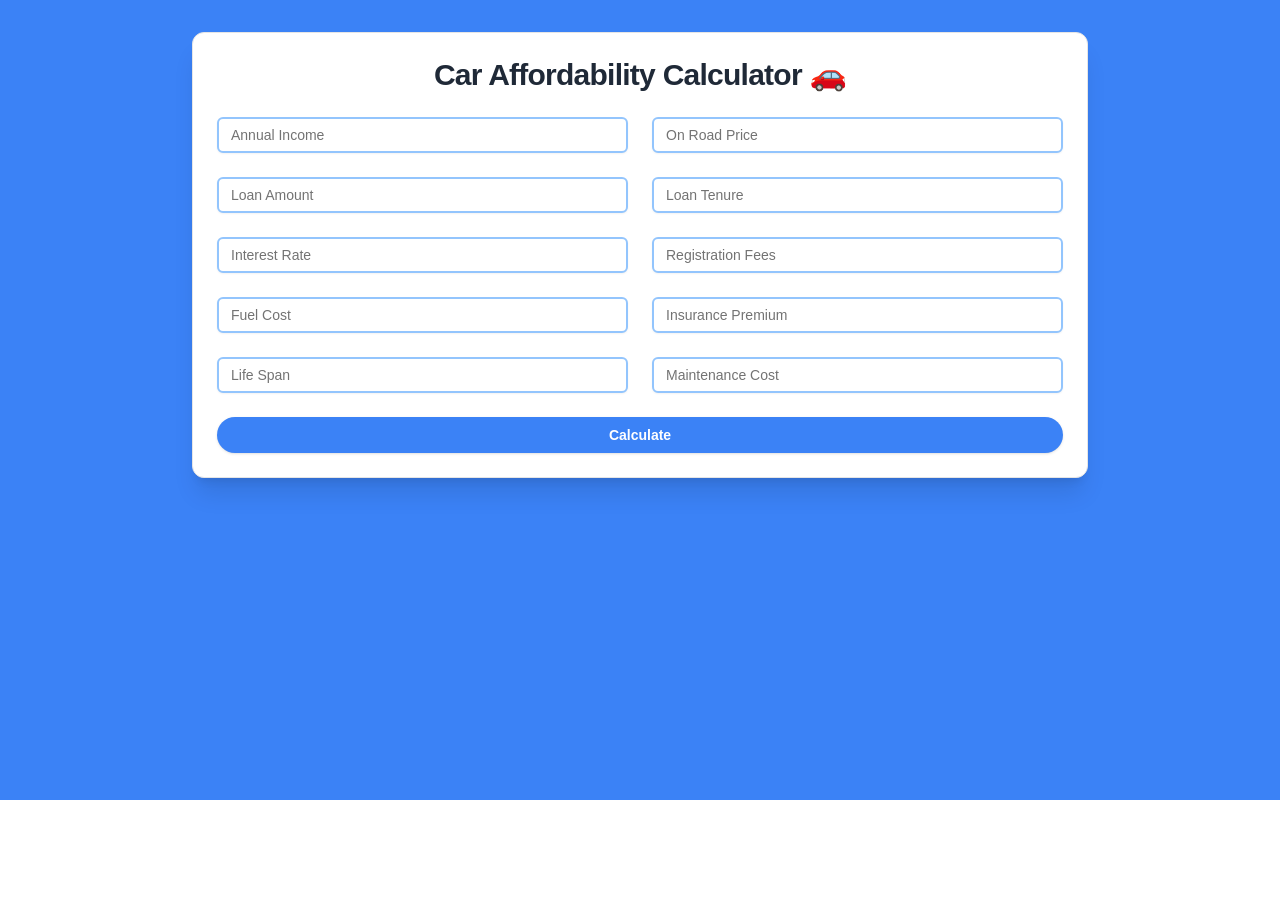
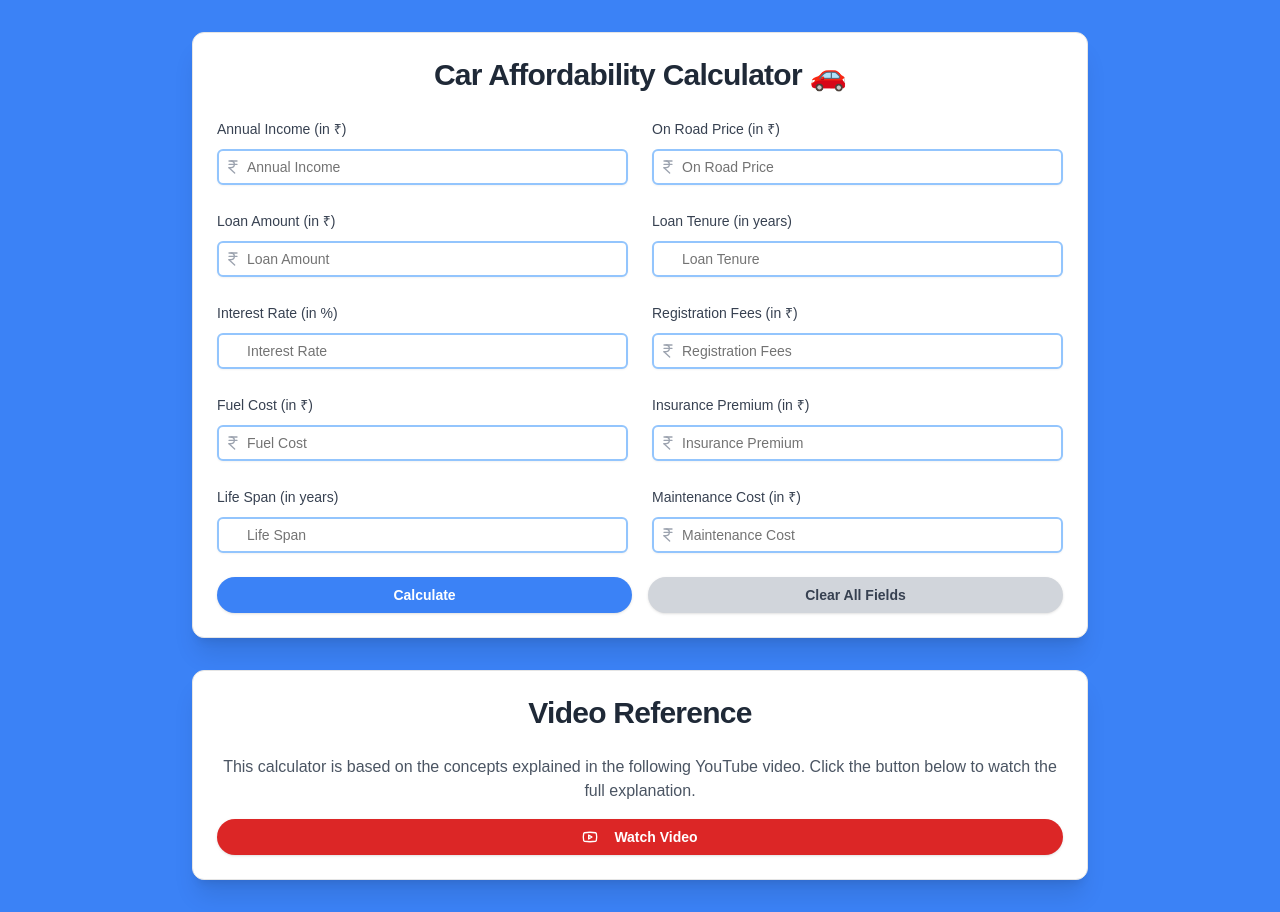
Before and after one commit to krishnanunnismenon/zero1Calc, a Next.js app: page /car-afford in a window 1280 px wide. Before the commit the page ends 800 px from the top, so only its background shows below. Built offline with nearby package versions, Linux system fonts and the light colour scheme.

Commit message:
almost completed car affordability

```diff
--- a/app/car-afford/page.tsx
+++ b/app/car-afford/page.tsx
@@ -5,6 +5,9 @@ import { motion } from 'framer-motion'
 import { Input } from '@/components/ui/input'
 import { Button } from '@/components/ui/button'
 import { Card, CardContent, CardHeader, CardTitle } from '@/components/ui/card'
+import { Label } from '@/components/ui/label'
+import { IndianRupee, Youtube } from 'lucide-react'
+import { Alert, AlertDescription } from '@/components/ui/alert'
 
 interface Inputs {
   annualIncome: string;
@@ -20,17 +23,17 @@ interface Inputs {
 }
 
 interface Results {
-  tax: string;
-  disposableIncome: string;
-  downPayment: string;
-  emi: string;
-  totalInterest: string;
-  totalLoan: string;
-  totalBuyingCost: string;
-  totalOperationalCost: string;
-  totalMaintenanceCost: string;
-  totalCost: string;
-  annualCost: string;
+  tax: number;
+  disposableIncome: number;
+  downPayment: number;
+  emi: number;
+  totalInterest: number;
+  totalLoan: number;
+  totalBuyingCost: number;
+  totalOperationalCost: number;
+  totalMaintenanceCost: number;
+  totalCost: number;
+  annualCost: number;
   isAffordable: boolean;
 }
 
@@ -50,12 +53,47 @@ const Page: React.FC = () => {
 
   const [results, setResults] = useState<Results | null>(null)
   const [isLoading, setIsLoading] = useState<boolean>(false)
+  const [showVideo, setShowVideo] = useState<boolean>(false)
+  const [errors, setErrors] = useState<string[]>([])
 
   const handleChange = (e: React.ChangeEvent<HTMLInputElement>) => {
     setInputs({ ...inputs, [e.target.name]: e.target.value })
   }
 
+  const clearAllFields = () => {
+    setInputs({
+      annualIncome: '',
+      onRoadPrice: '',
+      loanAmount: '',
+      loanTenure: '',
+      interestRate: '',
+      registrationFees: '',
+      fuelCost: '',
+      insurancePremium: '',
+      lifeSpan: '',
+      maintenanceCost: '',
+    })
+    setResults(null)
+    setErrors([])
+  }
+
+  const validateInputs = (): boolean => {
+    const newErrors: string[] = []
+    Object.entries(inputs).forEach(([key, value]) => {
+      if (!value.trim()) {
+        newErrors.push(`${formatLabel(key)} is required`)
+      }
+    })
+    setErrors(newErrors)
+    return newErrors.length === 0
+  }
+
   const calculateResults = () => {
+    if (!validateInputs()) {
+      return
+    }
+
+
     setIsLoading(true)
     setTimeout(() => {
       const {
@@ -135,50 +173,86 @@ const Page: React.FC = () => {
 
       // Set Results
       setResults({
-        tax: tax.toFixed(2),
-        disposableIncome: disposableIncome.toFixed(2),
-        downPayment: downPayment.toFixed(2),
-        emi: emi.toFixed(2),
-        totalInterest: totalInterest.toFixed(2),
-        totalLoan: totalLoan.toFixed(2),
-        totalBuyingCost: totalBuyingCost.toFixed(2),
-        totalOperationalCost: totalOperationalCost.toFixed(2),
-        totalMaintenanceCost: totalMaintenanceCost.toFixed(2),
-        totalCost: totalCost.toFixed(2),
-        annualCost: annualCost.toFixed(2),
+        tax: Math.round(tax),
+        disposableIncome: Math.round(disposableIncome),
+        downPayment: Math.round(downPayment),
+        emi: Math.round(emi),
+        totalInterest: Math.round(totalInterest),
+        totalLoan: Math.round(totalLoan),
+        totalBuyingCost: Math.round(totalBuyingCost),
+        totalOperationalCost: Math.round(totalOperationalCost),
+        totalMaintenanceCost: Math.round(totalMaintenanceCost),
+        totalCost: Math.round(totalCost),
+        annualCost: Math.round(annualCost),
         isAffordable,
       })
       setIsLoading(false)
     }, 500)
   }
 
+  const formatLabel = (key: string) => {
+    const label = key.replace(/([A-Z])/g, ' $1').replace(/^./, (str) => str.toUpperCase())
+    if (['interestRate'].includes(key)) {
+      return `${label} (in %)`
+    } else if (['loanTenure', 'lifeSpan'].includes(key)) {
+      return `${label} (in years)`
+    } else {
+      return `${label} (in ₹)`
+    }
+  }
+
+  const formatPlaceholder = (key: string) => {
+    return key.replace(/([A-Z])/g, ' $1').replace(/^./, (str) => str.toUpperCase())
+  }
+
   return (
-    <div className="min-h-screen bg-blue-500 p-8">
-      <Card className="max-w-4xl mx-auto bg-white shadow-xl">
+    <div className={`min-h-screen p-8 transition-colors duration-500 ${results ? (results.isAffordable ? 'bg-green-500' : 'bg-red-500') : 'bg-blue-500'}`}>
+      <Card className="max-w-4xl mx-auto bg-white shadow-xl mb-8">
         <CardHeader>
           <CardTitle className="text-3xl font-bold text-center text-gray-800">Car Affordability Calculator 🚗</CardTitle>
         </CardHeader>
         <CardContent>
+
           <div className="grid grid-cols-1 md:grid-cols-2 gap-6 mb-6">
             {Object.entries(inputs).map(([key, value]) => (
+              <div key={key} className="space-y-2">
+                <Label htmlFor={key} className="text-sm font-medium text-gray-700">
+                  {formatLabel(key)}
+                </Label>
+                <div className="relative">
                   <Input
-                key={key}
+                    id={key}
                     type="number"
-                placeholder={key.replace(/([A-Z])/g, ' $1').replace(/^./, (str) => str.toUpperCase())}
+                    placeholder={formatPlaceholder(key)}
                     name={key}
                     value={value}
                     onChange={handleChange}
-                className="bg-white border-2 border-blue-300 focus:border-blue-500 transition-all duration-300"
+                    className={`bg-white border-2 border-blue-300 focus:border-blue-500 transition-all duration-300 pl-7 ${
+                      errors.some(error => error.includes(formatLabel(key))) ? 'border-red-500' : ''
+                    }`}
                   />
+                  {!['interestRate', 'loanTenure', 'lifeSpan'].includes(key) && (
+                    <IndianRupee className="absolute left-2 top-1/2 transform -translate-y-1/2 text-gray-400 w-4 h-4" />
+                  )}
+                </div>
+              </div>
             ))}
           </div>
+          <div className="flex space-x-4">
             <Button
               onClick={calculateResults}
               disabled={isLoading}
-            className="w-full bg-blue-500 text-white font-bold py-3 rounded-full transition-all duration-300"
+              className="flex-1 bg-blue-500 text-white font-bold py-3 rounded-full transition-all duration-300"
             >
               {isLoading ? 'Calculating...' : 'Calculate'}
             </Button>
+            <Button
+              onClick={clearAllFields}
+              className="flex-1 bg-gray-300 text-gray-700 font-bold py-3 rounded-full transition-all duration-300 hover:bg-gray-400"
+            >
+              Clear All Fields
+            </Button>
+          </div>
         </CardContent>
       </Card>
 
@@ -187,9 +261,9 @@ const Page: React.FC = () => {
           initial={{ opacity: 0, y: 50 }}
           animate={{ opacity: 1, y: 0 }}
           transition={{ duration: 0.5 }}
-          className="mt-8"
+          className="mb-8"
         >
-          <Card className="max-w-4xl mx-auto bg-white shadow-xl">
+          <Card className="max-w-4xl mx-auto bg-white shadow-xl overflow-hidden">
             <CardHeader>
               <CardTitle className="text-2xl font-bold text-center text-gray-800">Results</CardTitle>
             </CardHeader>
@@ -197,17 +271,81 @@ const Page: React.FC = () => {
               <div className="grid grid-cols-1 md:grid-cols-2 gap-4">
                 {Object.entries(results).map(([key, value]) => (
                   <div key={key} className="flex justify-between">
-                    <span className="font-semibold">{key.replace(/([A-Z])/g, ' $1').replace(/^./, (str) => str.toUpperCase())}:</span>
+                    <span className="font-semibold">{formatLabel(key)}:</span>
                     <span className={key === 'isAffordable' ? (value ? 'text-green-500' : 'text-red-500') : ''}>
-                      {key === 'isAffordable' ? (value ? 'Yes' : 'No') : `₹${value}`}
+                      {key === 'isAffordable' ? (value ? 'Yes' : 'No') : `₹${value.toLocaleString('en-IN')}`}
                     </span>
                   </div>
                 ))}
               </div>
             </CardContent>
           </Card>
+          <motion.div
+            className="flex justify-center mt-8"
+            initial={{ scale: 0 }}
+            animate={{ scale: 1 }}
+            transition={{ type: "spring", stiffness: 260, damping: 20 }}
+          >
+            {results.isAffordable ? (
+              <motion.div
+                className="text-9xl"
+                animate={{ rotate: [0, 10, -10, 10, 0] }}
+                transition={{ repeat: Infinity, duration: 1.5 }}
+              >
+                😄
+              </motion.div>
+            ) : (
+              <motion.div
+                className="text-9xl"
+                animate={{ y: [0, -20, 0] }}
+                transition={{ repeat: Infinity, duration: 1.5 }}
+              >
+                😢
               </motion.div>
             )}
+          </motion.div>
+        </motion.div>
+      )}
+
+      <Card className="max-w-4xl mx-auto bg-white shadow-xl">
+        <CardHeader>
+          <CardTitle className="text-3xl font-bold text-center text-gray-800">Video Reference</CardTitle>
+        </CardHeader>
+        <CardContent>
+          <p className="text-gray-600 mb-4 text-center">
+            This calculator is based on the concepts explained in the following YouTube video.
+            Click the button below to watch the full explanation.
+          </p>
+          <Button
+            onClick={() => setShowVideo(!showVideo)}
+            className="w-full bg-red-600 hover:bg-red-700 text-white font-bold py-3 rounded-full transition-all duration-300 flex items-center justify-center"
+          >
+            <Youtube className="mr-2" />
+            {showVideo ? 'Hide Video' : 'Watch Video'}
+          </Button>
+          {showVideo && (
+            <motion.div
+              initial={{ opacity: 0, height: 0 }}
+              animate={{ opacity: 1, height: 'auto' }}
+              exit={{ opacity: 0, height: 0 }}
+              transition={{ duration: 0.5 }}
+              className="mt-4"
+            >
+              <div className="relative" style={{ paddingBottom: '56.25%' }}>
+                <iframe
+                  className="absolute top-0 left-0 w-full h-full"
+                  src="https://www.youtube.com/embed/wWrq4JHDuMc?si=le8UOPGnvEl3984b&amp;start=450"
+                  title="YouTube video player"
+                  frameBorder="0"
+                  allow="accelerometer; autoplay; clipboard-write; encrypted-media; gyroscope; picture-in-picture; web-share"
+                  referrerPolicy="strict-origin-when-cross-origin"
+                  allowFullScreen
+                ></iframe>
+              </div>
+            </motion.div>
+          )}
+        </CardContent>
+      </Card>
     </div>
   )
 }
--- a/app/globals.css
+++ b/app/globals.css
@@ -62,6 +62,17 @@ body {
   }
 }
 
+input[type="number"]::-webkit-inner-spin-button,
+input[type="number"]::-webkit-outer-spin-button {
+    -webkit-appearance: none;
+    margin: 0;
+}
+
+input[type="number"] {
+    -moz-appearance: textfield;
+    appearance: textfield;
+}
+
 @layer base {
   * {
     @apply border-border;
--- /dev/null
+++ b/components/ui/alert.tsx
@@ -0,0 +1,59 @@
+import * as React from "react"
+import { cva, type VariantProps } from "class-variance-authority"
+
+import { cn } from "@/lib/utils"
+
+const alertVariants = cva(
+  "relative w-full rounded-lg border px-4 py-3 text-sm [&>svg+div]:translate-y-[-3px] [&>svg]:absolute [&>svg]:left-4 [&>svg]:top-4 [&>svg]:text-foreground [&>svg~*]:pl-7",
+  {
+    variants: {
+      variant: {
+        default: "bg-background text-foreground",
+        destructive:
+          "border-destructive/50 text-destructive dark:border-destructive [&>svg]:text-destructive",
+      },
+    },
+    defaultVariants: {
+      variant: "default",
+    },
+  }
+)
+
+const Alert = React.forwardRef<
+  HTMLDivElement,
+  React.HTMLAttributes<HTMLDivElement> & VariantProps<typeof alertVariants>
+>(({ className, variant, ...props }, ref) => (
+  <div
+    ref={ref}
+    role="alert"
+    className={cn(alertVariants({ variant }), className)}
+    {...props}
+  />
+))
+Alert.displayName = "Alert"
+
+const AlertTitle = React.forwardRef<
+  HTMLParagraphElement,
+  React.HTMLAttributes<HTMLHeadingElement>
+>(({ className, ...props }, ref) => (
+  <h5
+    ref={ref}
+    className={cn("mb-1 font-medium leading-none tracking-tight", className)}
+    {...props}
+  />
+))
+AlertTitle.displayName = "AlertTitle"
+
+const AlertDescription = React.forwardRef<
+  HTMLParagraphElement,
+  React.HTMLAttributes<HTMLParagraphElement>
+>(({ className, ...props }, ref) => (
+  <div
+    ref={ref}
+    className={cn("text-sm [&_p]:leading-relaxed", className)}
+    {...props}
+  />
+))
+AlertDescription.displayName = "AlertDescription"
+
+export { Alert, AlertTitle, AlertDescription }
--- /dev/null
+++ b/components/ui/label.tsx
@@ -0,0 +1,26 @@
+"use client"
+
+import * as React from "react"
+import * as LabelPrimitive from "@radix-ui/react-label"
+import { cva, type VariantProps } from "class-variance-authority"
+
+import { cn } from "@/lib/utils"
+
+const labelVariants = cva(
+  "text-sm font-medium leading-none peer-disabled:cursor-not-allowed peer-disabled:opacity-70"
+)
+
+const Label = React.forwardRef<
+  React.ElementRef<typeof LabelPrimitive.Root>,
+  React.ComponentPropsWithoutRef<typeof LabelPrimitive.Root> &
+    VariantProps<typeof labelVariants>
+>(({ className, ...props }, ref) => (
+  <LabelPrimitive.Root
+    ref={ref}
+    className={cn(labelVariants(), className)}
+    {...props}
+  />
+))
+Label.displayName = LabelPrimitive.Root.displayName
+
+export { Label }
--- a/package.json
+++ b/package.json
@@ -9,6 +9,7 @@
     "lint": "next lint"
   },
   "dependencies": {
+    "@radix-ui/react-label": "^2.1.1",
     "@radix-ui/react-slot": "^1.1.1",
     "class-variance-authority": "^0.7.1",
     "clsx": "^2.1.1",
```
Also changed, not shown: 1 other file (tests, documents, lock files or other folders). Lines whose indentation alone changed are shown as unchanged.
